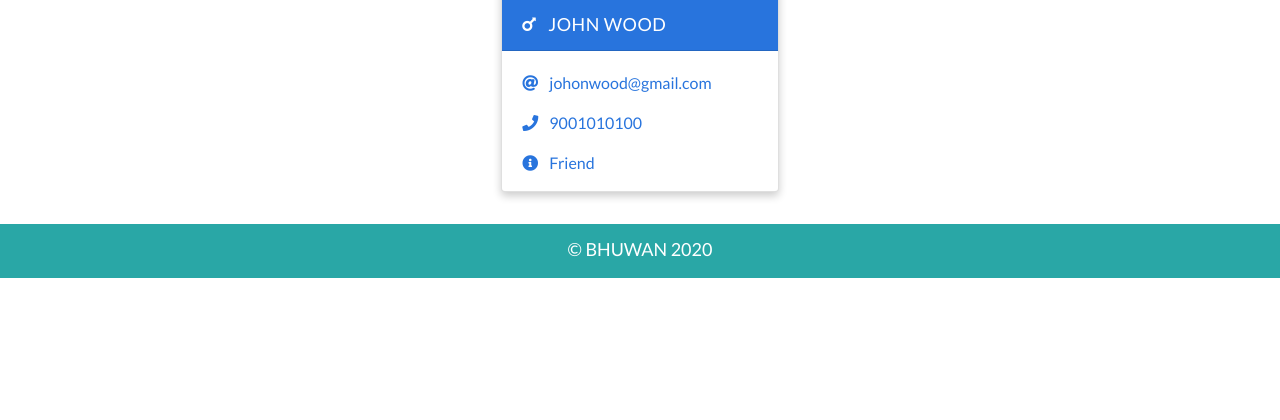
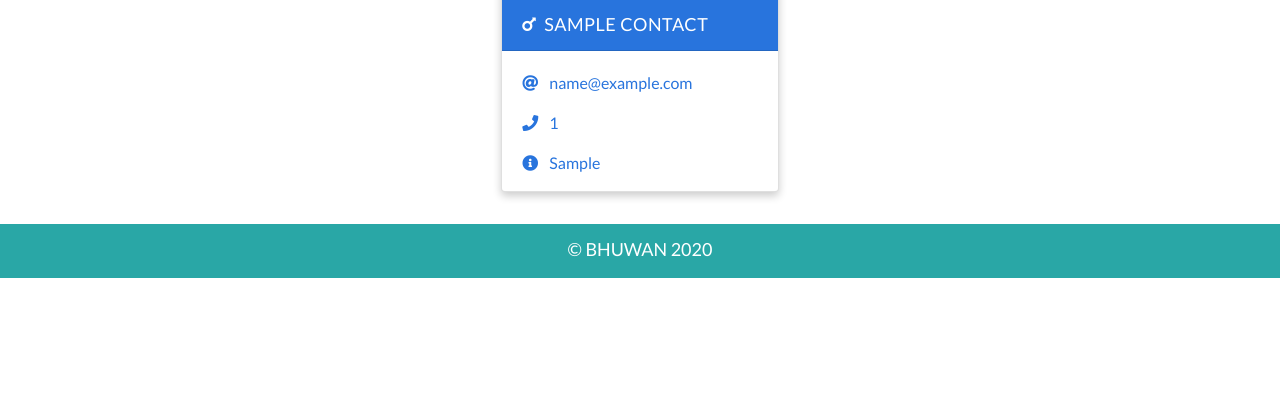
Before and after one commit to Bhuwan980/contact_manager, a Django app: template templates/detail.html in a window 1280 px wide. Shown: the part 313-733 px from the top of the page. Run offline with Django 3.2, Linux system fonts and the light colour scheme; the template is opened without the code that fills it: values that come from a table or form of the project are taken from there, others are empty; tables that the repository leaves empty hold one stand-in row (values such as "Sample post"); grey boxes marked "Sample" are stand-in pictures; some libraries are stand-ins or nearby versions.

Commit message:
adding detail view functionality

```diff
--- a/app/urls.py
+++ b/app/urls.py
@@ -1,5 +1,6 @@
 from django.urls import path
 from . import views
 urlpatterns = [
-path('',views.index,name='index')
+path('',views.index,name='index'),
+path('detail/<int:id>/',views.detail,name='detail'),
 ]
--- a/app/views.py
+++ b/app/views.py
@@ -1,7 +1,11 @@
-from django.shortcuts import render
+from django.shortcuts import render,get_object_or_404
 from .models import Contact
 
 # Create your views here.
 def index(request):
 	contacts = Contact.objects.all
 	return render(request,'index.html',{'contacts':contacts})
+
+def detail(request, id):
+	contacts = get_object_or_404(Contact, pk=id)
+	return render(request, 'detail.html',{'contacts':contacts})
--- a/templates/detail.html
+++ b/templates/detail.html
@@ -8,28 +8,28 @@ Details
 {% block content %}
  <!-- Main Section -->
     <div class="container">
-      <h2 class="heading font-weight-light text-center">Card Heading</h2>
+      <h2 class="heading font-weight-light text-center">{{ contacts.name }}</h2>
       <hr />
     </div>
     <div class="container main-part">
       <!-- Card for details -->
       <div class="card my-2 boy-card w-25 mx-auto">
-        <img src="https://placeimg.com/230/130/people" class="img-fluid" />
+        <img src="{{ contacts.image.url }}" class="img-fluid" />
         <div class="card-header">
           <a href="#" class="text-white header-link"
-            ><i class="fas fa-mars mr-2"></i> John Wood</a
+            ><i class="fas fa-mars mr-2"></i>{{ contacts.name }}</a
           >
         </div>
         <div class="card-body pb-0">
           <p>
             <i class="fas fa-at mr-2"></i>
-            <a href="mailto:johonwood@gmail.com">johonwood@gmail.com</a>
+            <a href="mailto:{{ contacts.email }}">{{ contacts.email }}</a>
           </p>
           <p>
             <i class="fas fa-phone mr-2"></i>
-            <a href="tel:9001010100">9001010100</a>
+            <a href="tel:{{ contacts.phone }}">{{ contacts.phone }}</a>
           </p>
-          <p><i class="fas fa-info-circle mr-2"></i> Friend</p>
+          <p><i class="fas fa-info-circle mr-2"></i> {{ contacts.info }}</p>
         </div>
       </div>
     </div>
```
Also changed, not shown: app/admin.py (+8 -1 lines), templates/index.html (+2 -52 lines), templates/partials/_card.html (added, +53 -0 lines).
